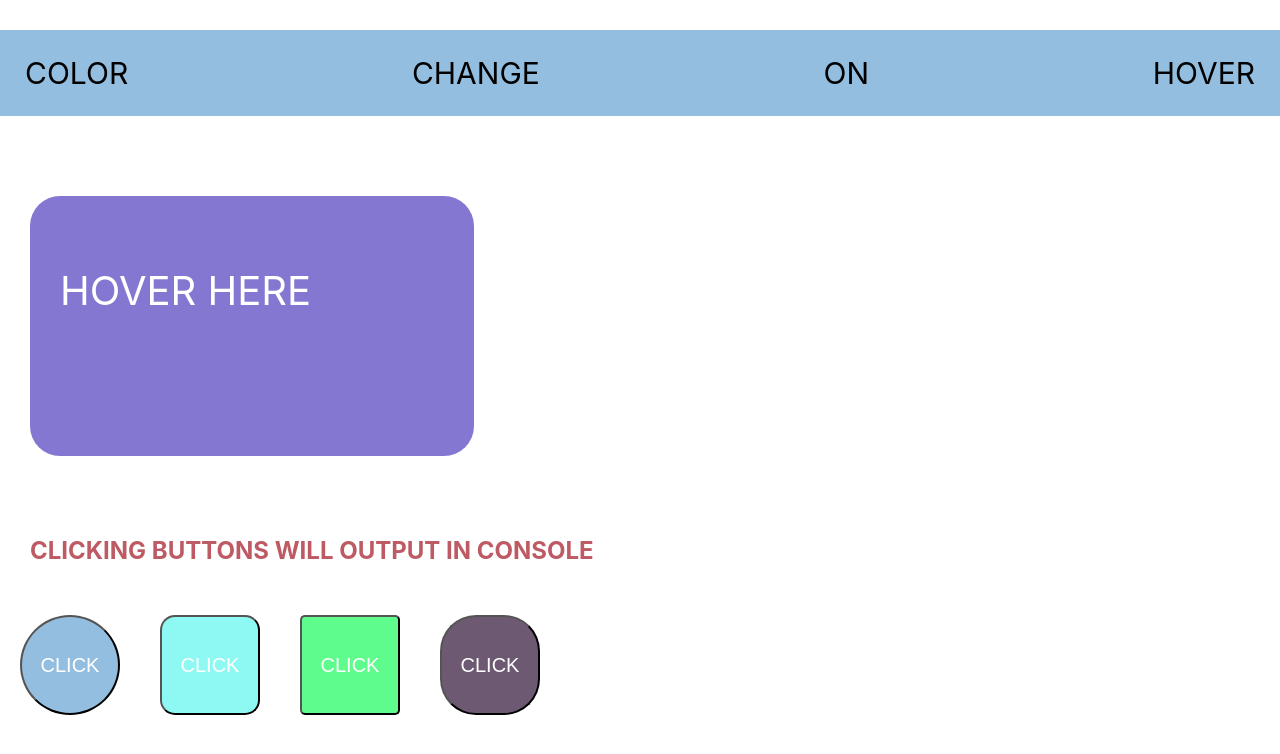
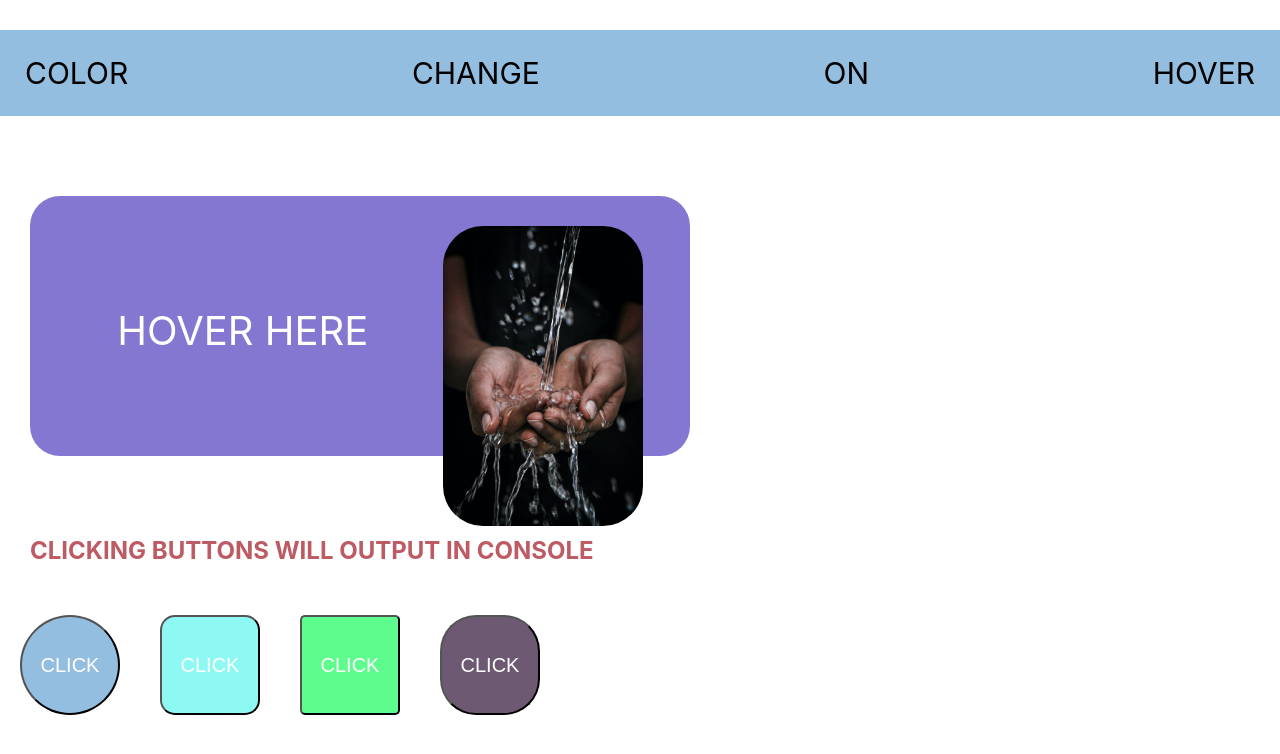
Before and after one commit to PilaPina/ReactOne, a React (Create React App) app: page / in a window 1280 px wide. Shown: the top 754 px of the page. Built offline with nearby package versions, Linux system fonts and the light colour scheme.

Commit message:
started working on adding props

```diff
--- a/src/App.tsx
+++ b/src/App.tsx
@@ -2,6 +2,7 @@
 import Button from './Button';
 import Card from './Card';
 import Navbar from './Navbar';
+
 
 //This function below is a component.
 //Any function that returns JSX is a component in React.
@@ -15,7 +16,7 @@ function App() {
     <>
       <Navbar></Navbar>
       <br></br>
-      <Card />
+      <Card></Card>
       <br></br>
       <h2 className="text">CLICKING BUTTONS WILL OUTPUT IN CONSOLE</h2>
       <div>
--- a/src/Card.tsx
+++ b/src/Card.tsx
@@ -1,9 +1,10 @@
+import MyImage from "./images/mrjn-photography-YpZ2cj4s0oo-unsplash.jpg"
 
 // This is a component named Card
-const Card = () => {
+const Card: React.FC = ()  => {
     // `look` is an object that contains CSS properties for the card.
     const look:React.CSSProperties = {
-        maxWidth: "30%",
+        width: "600px",
         height: "200px",
         borderRadius: "30px",
         padding: "30px",
@@ -13,6 +14,7 @@ const Card = () => {
         border: "5px",
         cursor: "pointer",
     }
+
     // `text` is another object that contains CSS properties specifically for the text inside the card.
     const text:React.CSSProperties = {
         color: "white",
@@ -20,9 +22,11 @@ const Card = () => {
     }
     // The component returns a single `<div>` element with a paragraph `<p>` inside it.
     return (
-        <div style={{...look, ...text}} className="card"><p>HOVER HERE</p></div>
+        <div style={{...look, ...text}} className="card">
+            <p>HOVER HERE</p>
+            <img src={MyImage} alt="Water pouring over hands" className="cardImage"></img>
+        </div>
     )   // The style of the `<div>` is a combination of the `look` and `text` objects.
 }
 
-
 export default Card
--- a/src/Navbar.tsx
+++ b/src/Navbar.tsx
@@ -1,3 +1,4 @@
+
 // This is a component named Navbar
 const Navbar = () => {
     const look:React.CSSProperties = {
@@ -15,10 +16,11 @@ const Navbar = () => {
         // and that those properties’ values are of the correct type.
         // For example, if you try to assign an unknown property or a value of the wrong type to the look variable,
         // TypeScript will give you an error. This helps catch potential bugs in your code.
-    }
+      }
     return (
         // Navbar below
       <>
+
       <ul style={look}>
         <li>COLOR</li>
         <li>CHANGE</li>
--- a/src/index.css
+++ b/src/index.css
@@ -17,6 +17,10 @@ code {
   margin: 30px;
 }
 
+p {
+  padding: 40px;
+}
+
 /* hover for list in navbar*/
 li:hover {
   color: rgb(189, 90, 100);
@@ -24,16 +28,25 @@ li:hover {
 
 .card {
   transition: 0.4s ease-out;
+  display: flex;
+  flex-wrap: wrap;
+  justify-content: space-around;
 }
 
 .card:hover {
-		transform: rotate(180deg);
+		transform: rotate(-180deg);
 }
 
 .card:hover p{
-  transform: rotate(-180deg);
+  transform: rotate(180deg);
 }
 
 .button {
   transition: 0.5 ease-in-out;
 }
+
+.cardImage {
+  width: 200px;
+  border-radius: 40px;
+  position: relative;
+}
```
Also changed, not shown: src/images/benjamin-lehman-k8xJOnA3zYM-unsplash (1).jpg (added), src/images/mrjn-photography-YpZ2cj4s0oo-unsplash.jpg (added).
